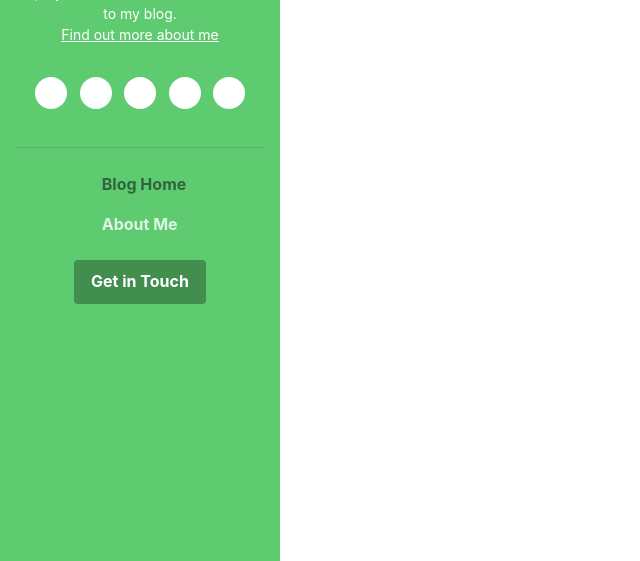
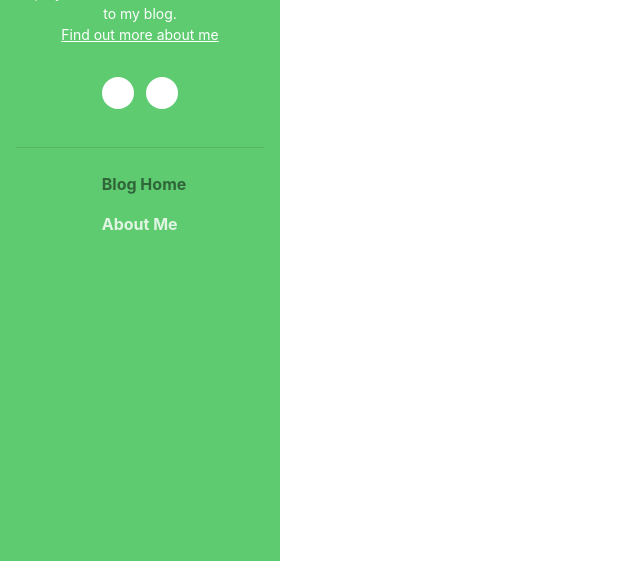
Before and after one commit to ejortiz/eliu-dev, a Django app: template templates/base.html in a window 1280 px wide; the page is wider, and only the part inside the window is pictured. Shown: the part 239-800 px from the top of that part, without its empty margins (0-640 px from the left). Run offline with Django 3.2, Linux system fonts and the light colour scheme; the template is opened without the code that fills it, so the values that code supplies are empty; some libraries are stand-ins or nearby versions.

Commit message:
removing unneeded static file and add sidebar

```diff
--- a/static/index.html
+++ /dev/null
@@ -1 +0,0 @@
-<h1>TEST</h1>
--- a/templates/sidebar.html
+++ b/templates/sidebar.html
@@ -15,11 +15,11 @@
 
 					<div class="bio mb-3">Hi, my name is Eliud Ortiz. Welcome to my blog.<br><a href="/static/about.html">Find out more about me</a></div><!--//bio-->
 					<ul class="social-list list-inline py-3 mx-auto">
-			            <li class="list-inline-item"><a href="#"><i class="fab fa-twitter fa-fw"></i></a></li>
+{#			            <li class="list-inline-item"><a href="#"><i class="fab fa-twitter fa-fw"></i></a></li>#}
 			            <li class="list-inline-item"><a href="#"><i class="fab fa-linkedin-in fa-fw"></i></a></li>
 			            <li class="list-inline-item"><a href="#"><i class="fab fa-github-alt fa-fw"></i></a></li>
-			            <li class="list-inline-item"><a href="#"><i class="fab fa-stack-overflow fa-fw"></i></a></li>
-			            <li class="list-inline-item"><a href="#"><i class="fab fa-codepen fa-fw"></i></a></li>
+{#			            <li class="list-inline-item"><a href="#"><i class="fab fa-stack-overflow fa-fw"></i></a></li>#}
+{#			            <li class="list-inline-item"><a href="#"><i class="fab fa-codepen fa-fw"></i></a></li>#}
 			        </ul><!--//social-list-->
 			        <hr>
 				</div><!--//profile-section-->
@@ -32,10 +32,6 @@
 					    <a class="nav-link" href="/static/about.html"><i class="fas fa-user fa-fw mr-2"></i>About Me</a>
 					</li>
 				</ul>
-
-				<div class="my-2 my-md-3">
-				    <a class="btn btn-primary" href="https://themes.3rdwavemedia.com/" target="_blank">Get in Touch</a>
-				</div>
 			</div>
 		</nav>
     </header>
```
